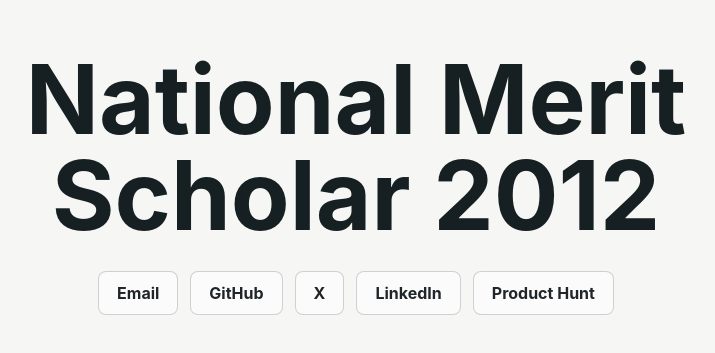
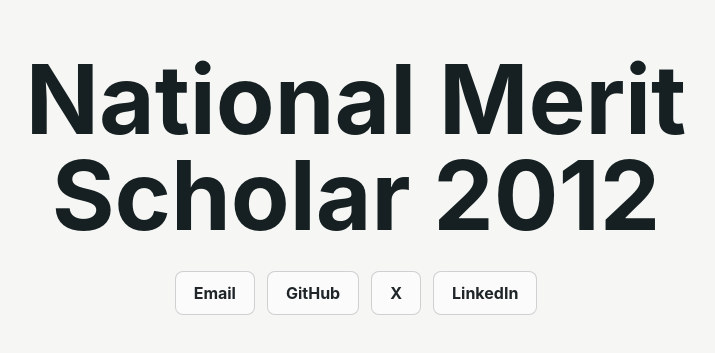
Before and after one commit to nfiacco/personal-site, a React (Vite) app: page / in a window 1280 px wide. Shown: the part 217-570 px from the top of the page, without its empty margins (284-999 px from the left). Built offline with nearby package versions, Linux system fonts and the light colour scheme.

Commit message:
Remove Product Hunt link

```diff
--- a/src/main.tsx
+++ b/src/main.tsx
@@ -22,13 +22,6 @@ function App() {
           >
             LinkedIn
           </a>
-          <a
-            href="https://www.producthunt.com/@nfiacco"
-            rel="noreferrer"
-            target="_blank"
-          >
-            Product Hunt
-          </a>
         </div>
       </section>
     </main>
```
